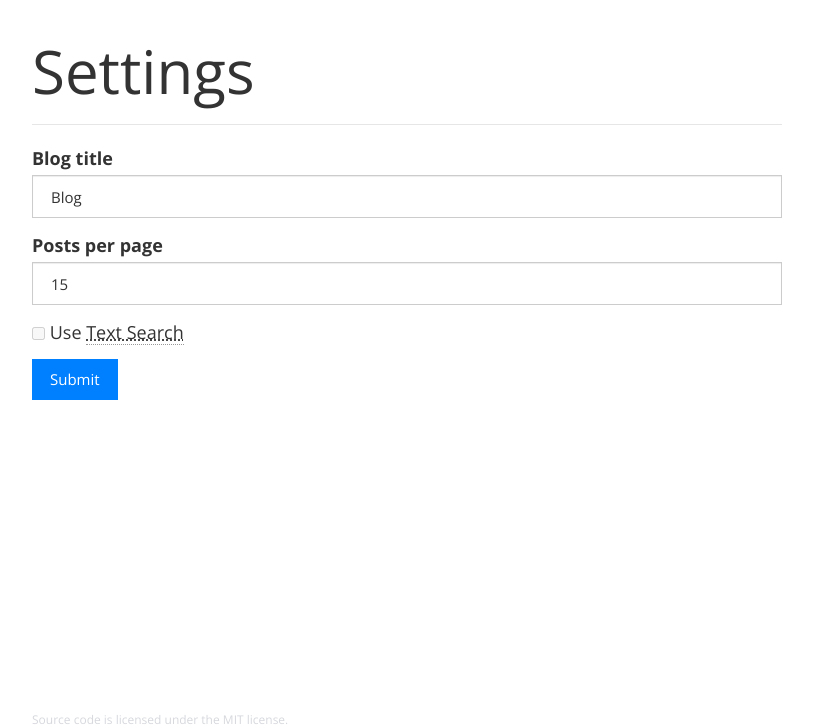
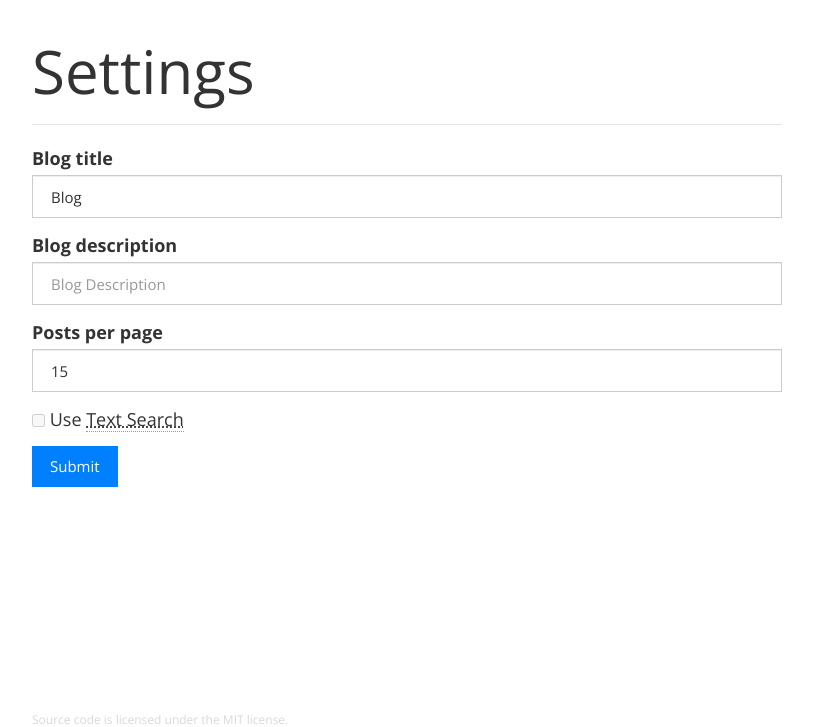
Before and after one commit to julycrystal/flask-blog, a Flask app: page /settings in a window 1280 px wide. Shown: the part 54-781 px from the top of the page, without its empty margins (38-851 px from the left). Run offline with Flask 2, Linux system fonts and the light colour scheme; the visitor is signed in with stand-in values (Sample User, id 1); data that the repository does not hold is empty; parts of the project's set-up code (start-up, migrations or seed data) failed here and were passed over; some libraries are stand-ins or nearby versions.

Commit message:
added favicon added description meta tag added fill description section on install page and settings page

```diff
--- a/settings.py
+++ b/settings.py
@@ -9,6 +9,7 @@ class Settings:
         self.config['PER_PAGE'] = 15
         self.config['SEARCH'] = False
         self.config['BLOG_TITLE'] = 'Blog'
+        self.config['BLOG_DESCRIPTION'] = ''
 
         self.response = {'error': None, 'data': None}
         self.debug_mode = default_config['DEBUG']
@@ -20,6 +21,7 @@ class Settings:
                 self.config['PER_PAGE'] = cursor.get('per_page', self.config['PER_PAGE'])
                 self.config['SEARCH'] = cursor.get('use_search', self.config['SEARCH'])
                 self.config['BLOG_TITLE'] = cursor.get('title', self.config['BLOG_TITLE'])
+                self.config['BLOG_DESCRIPTION'] = cursor.get('description', self.config['BLOG_DESCRIPTION'])
             return self.config
         except Exception, e:
             self.print_debug_info(e, self.debug_mode)
--- a/templates/head.html
+++ b/templates/head.html
@@ -1,10 +1,12 @@
 <head>
-    <title>{%- if meta_title -%}{{ meta_title }}{%- else -%}Howdy!{%- endif -%}</title>
+    <title>{%- if meta_title -%}{{ meta_title }}{%- else -%}FlaskBlog{%- endif -%}</title>
+	<meta name="description" content="{{ meta_description }}">
     <meta name="viewport" content="width=device-width, initial-scale=1.0">
     <meta charset="utf-8">
 	<link href="{{ url_for('recent_feed') }}" rel="alternate" title="Recent Changes" type="application/atom+xml">
 	<link href="{{ url_for('static', filename='css/bootstrap.min.css') }}" rel="stylesheet" media="screen">
 	<link href="{{ url_for('static', filename='css/mdmagick.css') }}" rel="stylesheet">
+	<link rel="icon" type="image/png" href="{{ url_for('static', filename='img/favicon.png') }}">
 	{%- block additional_css -%}{%- endblock -%}
 	<link href="{{ url_for('static', filename='css/main.css') }}" rel="stylesheet">
 	<link href="//netdna.bootstrapcdn.com/font-awesome/3.2.1/css/font-awesome.min.css" rel="stylesheet">
--- a/templates/install.html
+++ b/templates/install.html
@@ -28,6 +28,9 @@
 	                                <label class="control-label" for="blog-title">Required field</label>
 	                            {%- endif -%}
 	                            <input type="text" class="form-control" name="blog-title" id="blog-title" placeholder="Blog Title" required autocomplete="off">
+	                        </div>
+                            <div class="form-group">
+	                            <input type="text" class="form-control" name="blog-description" id="blog-description" placeholder="Blog Description" autocomplete="off">
 	                        </div>
 	                        <div class="form-group {% if error and error_type == 'validate' %}has-error{% endif %}">
 	                            {%- if error and error_type == 'validate' -%}
--- a/templates/settings.html
+++ b/templates/settings.html
@@ -26,6 +26,10 @@
                             {%- endif -%}
                             <input type="text" class="form-control" name="blog-title" id="blog-title" placeholder="Blog Title" value="{{ default_settings['BLOG_TITLE'] }}" required autocomplete="off">
                         </div>
+	                    <div class="form-group">
+	                        <label class="control-label" for="blog-description">Blog description</label>
+                            <input type="text" class="form-control" name="blog-description" id="blog-description" placeholder="Blog Description" value="{{ default_settings['BLOG_DESCRIPTION'] }}" autocomplete="off">
+                        </div>
                         <div class="form-group {% if error and error_type == 'validate' %}has-error{% endif %}">
                             {%- if error and error_type == 'validate' -%}
                                 <label class="control-label" for="blog-perpage">Required field</label>
--- a/web.py
+++ b/web.py
@@ -48,7 +48,7 @@ def single_post(permalink):
     post = postClass.get_post_by_permalink(permalink)
     if not post['data']:
         abort(404)
-    return render_template('single_post.html', post=post['data'], meta_title=post['data']['title'])
+    return render_template('single_post.html', post=post['data'], meta_title=app.config['BLOG_TITLE']+'::'+post['data']['title'])
 
 
 @app.route('/q/<query>', defaults={'page': 1})
@@ -307,12 +307,13 @@ def blog_settings():
     if request.method == 'POST':
         blog_data = {
             'title': request.form.get('blog-title', None),
+            'description': request.form.get('blog-description', None),
             'per_page': request.form.get('blog-perpage', None),
             'text_search': request.form.get('blog-text-search', None)
         }
         blog_data['text_search'] = 1 if blog_data['text_search'] else 0
         for key, value in blog_data.items():
-            if not value and key != 'text_search':
+            if not value and key != 'text_search' and key != 'description':
                 error = True
                 break
         if not error:
@@ -350,6 +351,7 @@ def install():
         }
         blog_data = {
             'title': request.form.get('blog-title', None),
+            'description': request.form.get('blog-description', None),
             'per_page': request.form.get('blog-perpage', None),
             'text_search': request.form.get('blog-text-search', None)
         }
@@ -360,7 +362,7 @@ def install():
                 user_error = True
                 break
         for key, value in blog_data.items():
-            if not value and key != 'text_search':
+            if not value and key != 'text_search' and key != 'description':
                 blog_error = True
                 break
 
@@ -404,6 +406,7 @@ def csrf_protect():
 @app.before_request
 def is_installed():
     app.config = settingsClass.get_config()
+    app.jinja_env.globals['meta_description'] = app.config['BLOG_DESCRIPTION']
     if not session.get('installed', None):
         if url_for('static', filename='') not in request.path and request.path != url_for('install'):
             if not settingsClass.is_installed():
@@ -420,11 +423,13 @@ def format_datetime_filter(input_value, format_="%a, %d %b %Y"):
     return input_value.strftime(format_)
 
 
-app.jinja_env.globals['url_for_other_page'] = url_for_other_page
-app.jinja_env.globals['csrf_token'] = generate_csrf_token
 settingsClass = settings.Settings(app.config)
 postClass = post.Post(app.config)
 userClass = user.User(app.config)
+
+app.jinja_env.globals['url_for_other_page'] = url_for_other_page
+app.jinja_env.globals['csrf_token'] = generate_csrf_token
+app.jinja_env.globals['meta_description'] = app.config['BLOG_DESCRIPTION']
 
 if not app.config['DEBUG']:
     import logging
```
Also changed, not shown: static/img/favicon.png (added).
